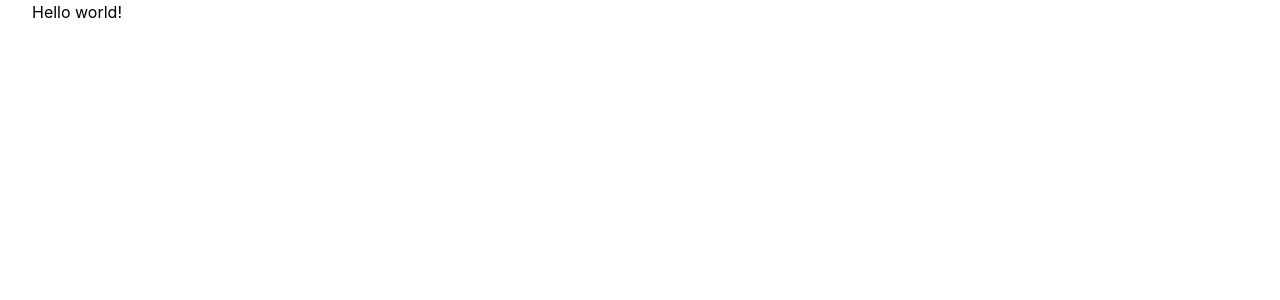
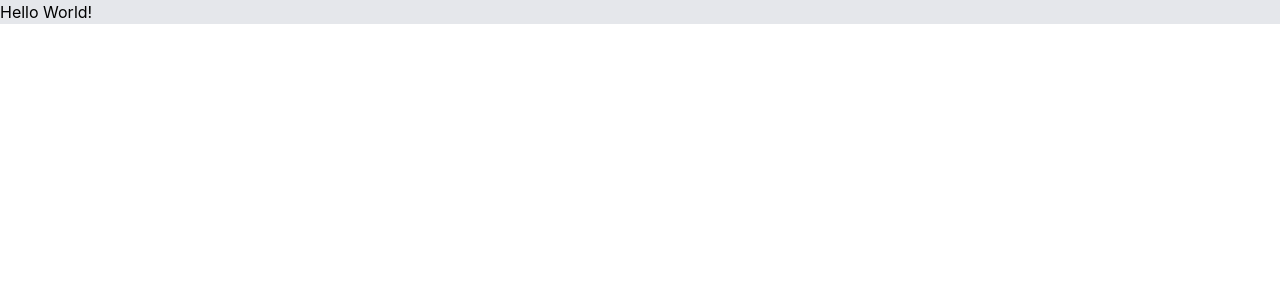
Before and after one commit to rangeeeer/gozarche, a Next.js app: page / in a window 1280 px wide. Shown: the top 300 px of the page. Built offline with nearby package versions, Linux system fonts and the light colour scheme.

Commit message:
change js to jsx adn add main layout file

```diff
--- a/pages/index.js
+++ /dev/null
@@ -1,9 +0,0 @@
-import styles from '../styles/Home.module.css'
-
-export default function Home() {
-  return (
-    <div className={styles.container}>
-      <h1 className="text-md">Hello world! </h1>
-    </div>
-  )
-}
--- /dev/null
+++ b/pages/index.jsx
@@ -0,0 +1,9 @@
+import styles from '../styles/Home.module.css'
+
+export default function Home() {
+  return (
+      <div className="container mx-auto bg-gray-200">
+        <p>Hello World!</p>
+      </div>
+  )
+}
--- /dev/null
+++ b/pages/profile/index.jsx
@@ -0,0 +1,9 @@
+export default function main() {
+  return (
+    <>
+      <div className="text-xl ">
+        hello profile
+      </div>
+    </>
+  )
+}
```
Also changed, not shown: components/layouts/ MainLayout.jsx (added), pages/_app.jsx (renamed from pages/_app.js), pages/api/hello.jsx (renamed from pages/api/hello.js).
